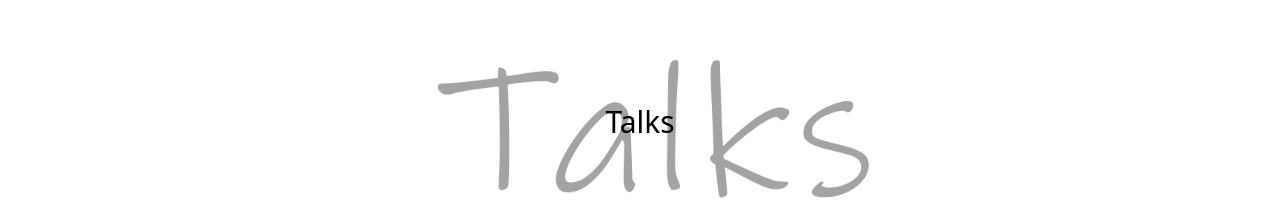
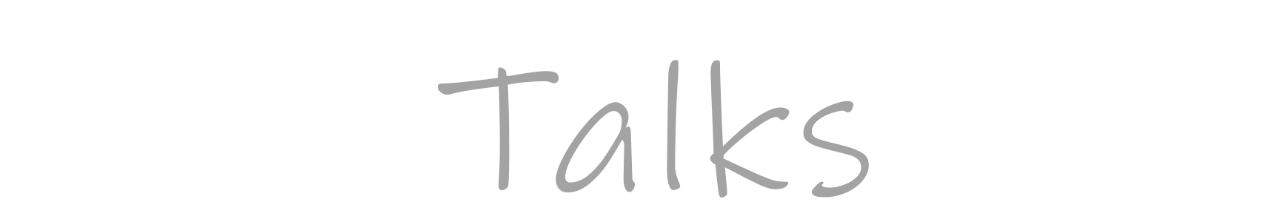
Before and after one commit to prathameshkarambelkar/my-portfolio-website, a React (Vite) app: page / in a window 1280 px wide. Shown: the part 3204-3404 px from the top of the page. Built offline with nearby package versions, Linux system fonts and the light colour scheme.

Commit message:
Changes title and icon of the website

```diff
--- a/index.html
+++ b/index.html
@@ -4,7 +4,8 @@
     <meta charset="UTF-8" />
     <link rel="icon" type="image/svg+xml" href="/vite.svg" />
     <meta name="viewport" content="width=device-width, initial-scale=1.0" />
-    <title>Vite + React</title>
+    <title>PK</title>
+    <link rel="icon" href="/coding.png" type="image/x-icon"/>
   </head>
   <body>
     <div id="root"></div>
--- a/src/components/Home.jsx
+++ b/src/components/Home.jsx
@@ -5,7 +5,7 @@ export const Home = () => {
     <>
       <section
         id="Home"
-        className="container  flex flex-col items-center  h-screen m-auto  bg-fixed bg-center bg-cover bg-[url('/HomeSmall.png')] lg:bg-[url('/Home.png')] md:bg-[url('/Home.png')] "
+        className="container  flex flex-col items-center  h-screen m-auto  bg-fixed bg-center bg-cover bg-[url('/HomeSmall.png')] lg:bg-[url('/home.png')] md:bg-[url('/Home.png')] "
       >
         <img
           className="rounded-full border-2 hover:border-green-600 border-black mt-28 items-center "
--- a/src/components/Talks.jsx
+++ b/src/components/Talks.jsx
@@ -6,9 +6,7 @@ const Talks = () => {
       <section
         id="Talks"
         className="container flex items-center justify-center h-screen m-auto  bg-fixed bg-center bg-cover bg-[url('/TalksSmall.png')] lg:bg-[url('/Talks.png')] md:bg-[url('/Talks.png')] "
-      >
-        <h1 className="text-black text-3xl ">Talks</h1>
-      </section>
+      ></section>
     </>
   );
 };
```
Also changed, not shown: public/coding.png (added).
